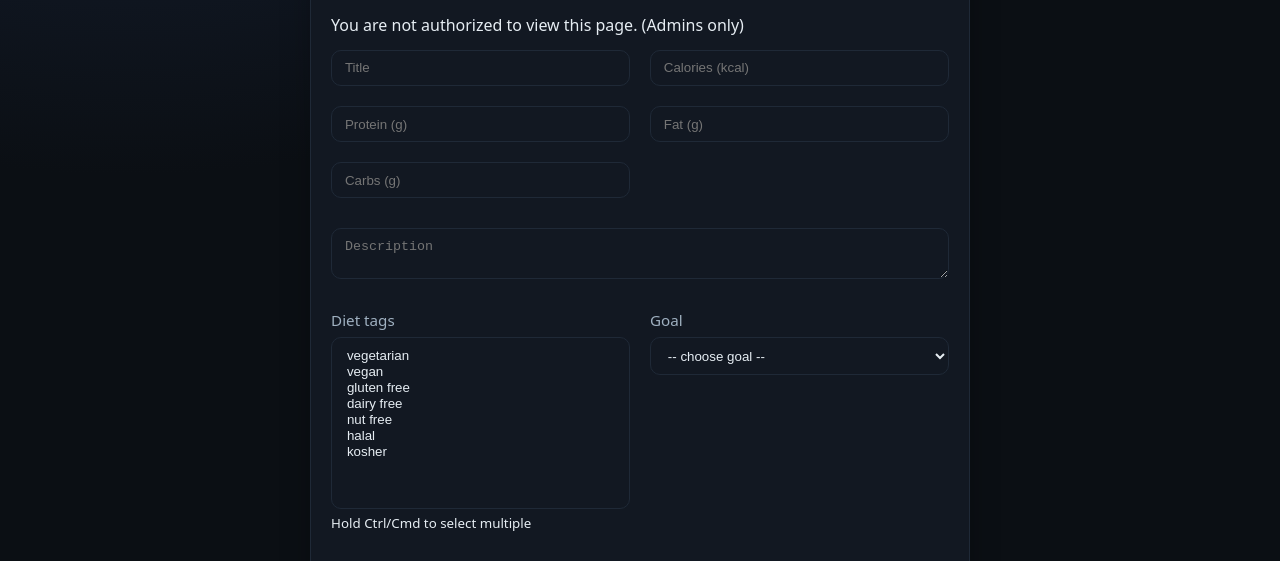
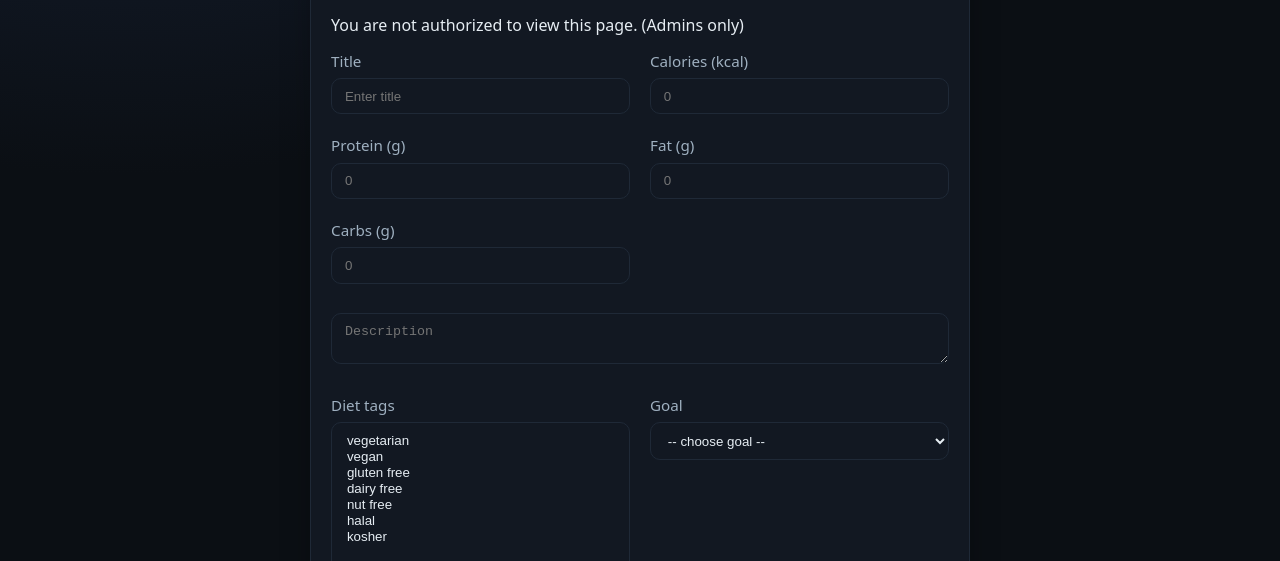
Before and after one commit to mudith-perera/smarteats-app, a website: page frontend/mealPlans.html in a window 1280 px wide. Shown: the part 225-786 px from the top of the page. Drawn offline with nearby package versions, Linux system fonts and the light colour scheme; some packages are replaced by stand-ins of ours; a script that the page names is missing.

Commit message:
UI Improvement

```diff
--- a/frontend/mealPlans.html
+++ b/frontend/mealPlans.html
@@ -122,11 +122,30 @@
 
             <form id="mp-form" style="margin-top:.8rem;">
                 <div class="row" style="grid-template-columns:repeat(2,1fr);">
-                    <input class="input" name="title" placeholder="Title" required />
-                    <input class="input" name="calories" type="number" min="0" placeholder="Calories (kcal)" />
-                    <input class="input" name="protein" type="number" min="0" placeholder="Protein (g)" />
-                    <input class="input" name="fat" type="number" min="0" placeholder="Fat (g)" />
-                    <input class="input" name="carbs" type="number" min="0" placeholder="Carbs (g)" />
+                    <div>
+                        <label for="title" class="muted" style="display:block;margin-bottom:.35rem;">Title</label>
+                        <input id="title" class="input" name="title" placeholder="Enter title" required />
+                    </div>
+
+                    <div>
+                        <label for="calories" class="muted" style="display:block;margin-bottom:.35rem;">Calories (kcal)</label>
+                        <input id="calories" class="input" name="calories" type="number" min="0" placeholder="0" />
+                    </div>
+
+                    <div>
+                        <label for="protein" class="muted" style="display:block;margin-bottom:.35rem;">Protein (g)</label>
+                        <input id="protein" class="input" name="protein" type="number" min="0" placeholder="0" />
+                    </div>
+
+                    <div>
+                        <label for="fat" class="muted" style="display:block;margin-bottom:.35rem;">Fat (g)</label>
+                        <input id="fat" class="input" name="fat" type="number" min="0" placeholder="0" />
+                    </div>
+
+                    <div>
+                        <label for="carbs" class="muted" style="display:block;margin-bottom:.35rem;">Carbs (g)</label>
+                        <input id="carbs" class="input" name="carbs" type="number" min="0" placeholder="0" />
+                    </div>
                 </div>
 
                 <textarea class="input" name="description" placeholder="Description"
```
Also changed, not shown: README.md.
